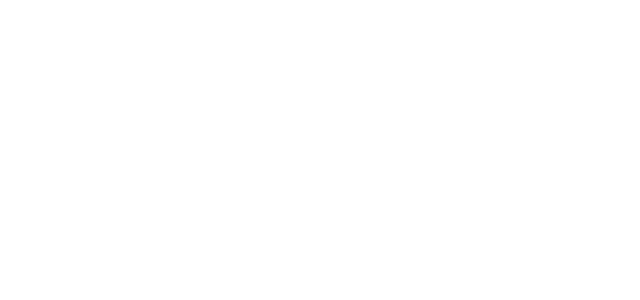
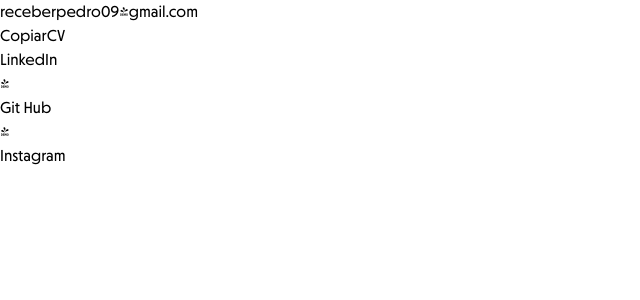
Before and after one commit to PedroPaulo-Git/Portfolio-Pedro, a React (Vite) app: page / in a window 1280 px wide. Shown: the top 300 px of the page, without its empty margins (0-640 px from the left). Built offline with nearby package versions, Linux system fonts and the light colour scheme.

Commit message:
create header

```diff
--- a/src/App.jsx
+++ b/src/App.jsx
@@ -1,13 +1,12 @@
-import { useState } from 'react'
-import reactLogo from './assets/react.svg'
-import viteLogo from '/vite.svg'
+
 import './App.css'
+import Home  from './Home/Home'
 
 function App() {
 
   return (
     <>
-
+    <Home/>
     </>
   )
 }
--- /dev/null
+++ b/src/Home/Header/Header.jsx
@@ -0,0 +1,33 @@
+import React from "react";
+
+const Header = () => {
+  return (
+    <div>
+      <div className="flex flex-1 items-center justify-end md:justify-between px-16 py-12">
+        <nav aria-label="Global" className="hidden md:block border-black">
+          <div className="flex items-center gap-2 text-xs">
+            <p>
+              receberpedro09
+              <span className="font-serif font-semibold">@</span>gmail.com
+            </p>
+            <span className="w-[100px] py-3.5 border rounded-full text-center">Copiar</span>
+            <span className="w-[100px] py-3.5 border rounded-full text-center">CV</span>
+          </div>
+        </nav>
+
+        <div className="flex items-center gap-4 text-sm">
+          <div className="sm:flex">
+            <div className="flex sm:gap-2">
+              <p>LinkedIn</p>
+              <span className="font-serif">/</span>
+              <p>Git Hub</p>
+              <span className="font-serif">/</span>
+              <p>Instagram</p>
+            </div>
+          </div>
+        </div>
+      </div>
+    </div>
+  );
+};
+export default Header;
--- /dev/null
+++ b/src/Home/Home.jsx
@@ -0,0 +1,11 @@
+import React from "react";
+import Header from "./Header/Header";
+
+const Home = () => {
+  return (
+    <div className="">
+      <Header />
+    </div>
+  );
+};
+export default Home;
```
